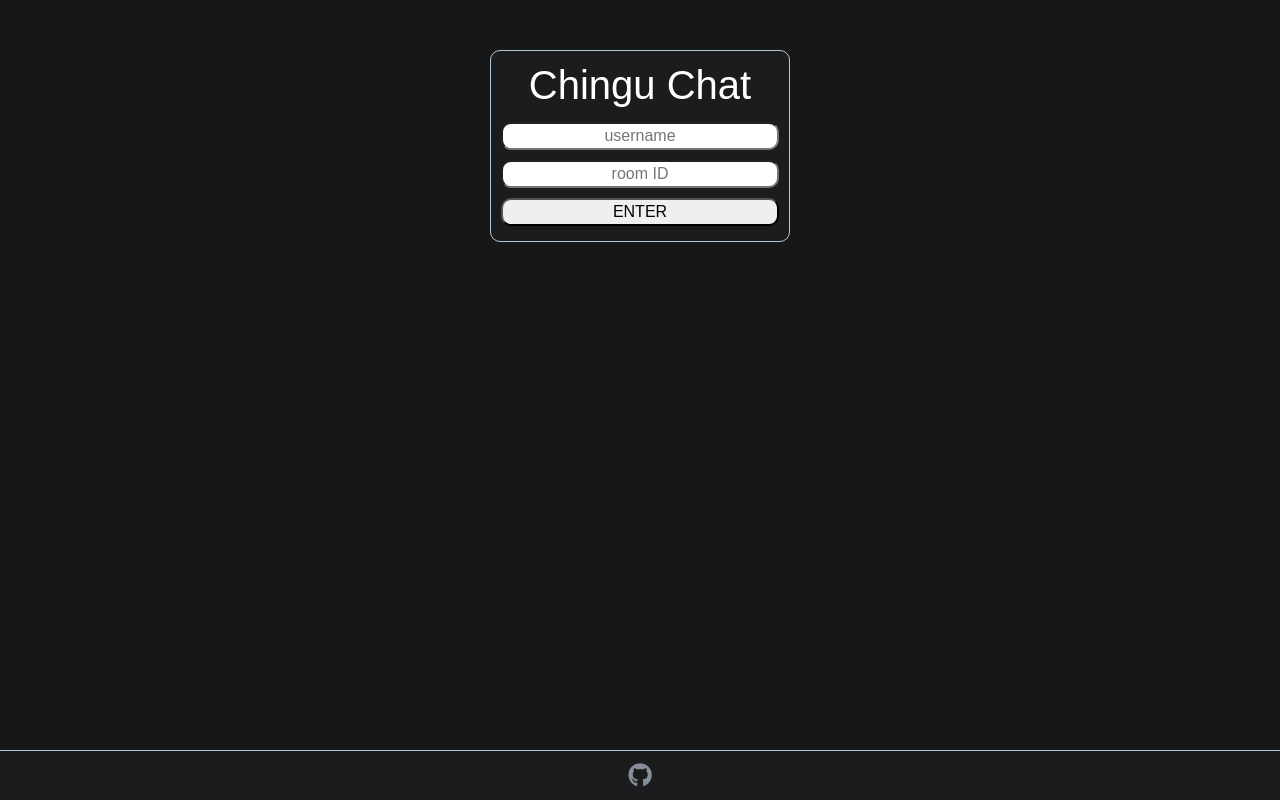
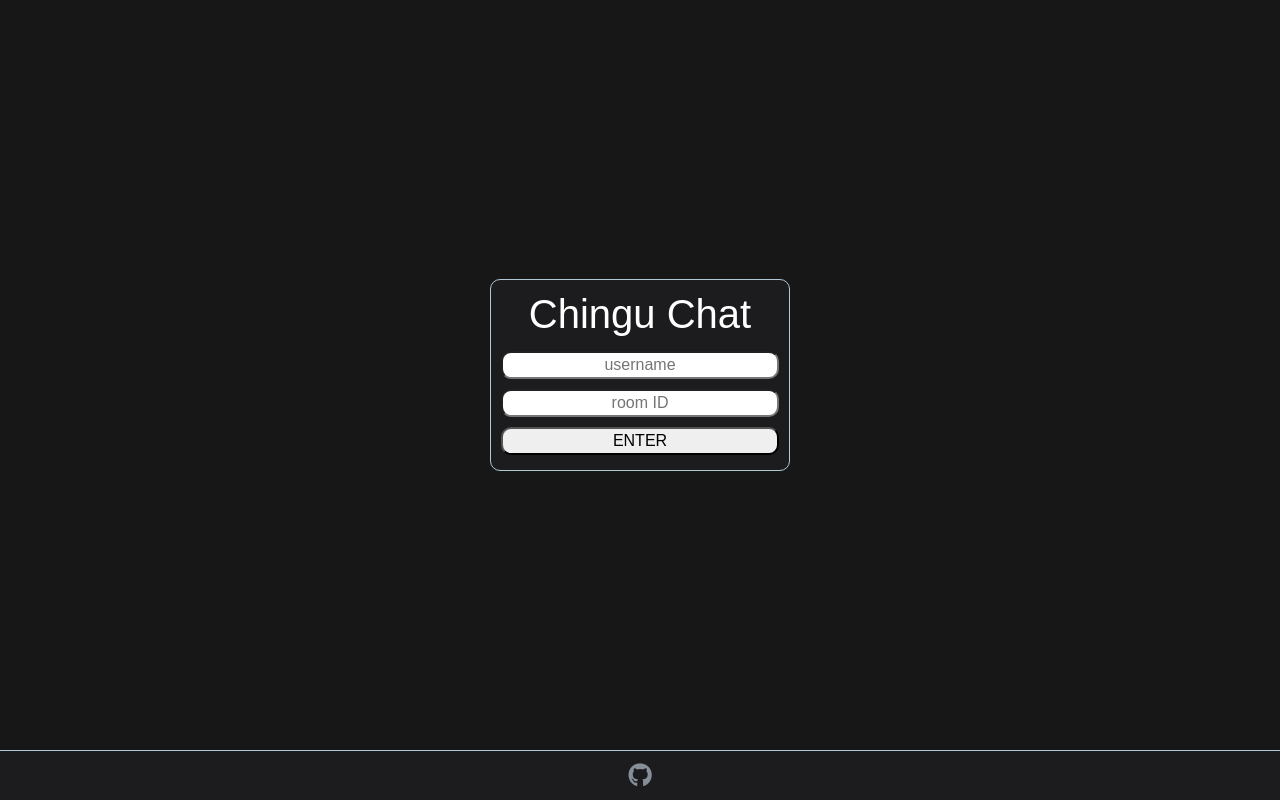
Before and after one commit to Medic1111/CHINGU-CHAT, a React (Create React App) app in the folder client/: page / in a window 1280 px wide. Built offline with nearby package versions, Linux system fonts and the light colour scheme; no server answers.

Commit message:
vertically center login card

```diff
--- a/client/src/components/LoginForm/LoginForm.css
+++ b/client/src/components/LoginForm/LoginForm.css
@@ -1,9 +1,9 @@
 .LoginForm {
   display: flex;
   flex-direction: column;
+  justify-content: center;
   align-items: center;
   height: calc(100% - 50px);
-  padding-top: 50px;
   background-color: var(--background-color);
   color: var(--text-color);
 }
```
